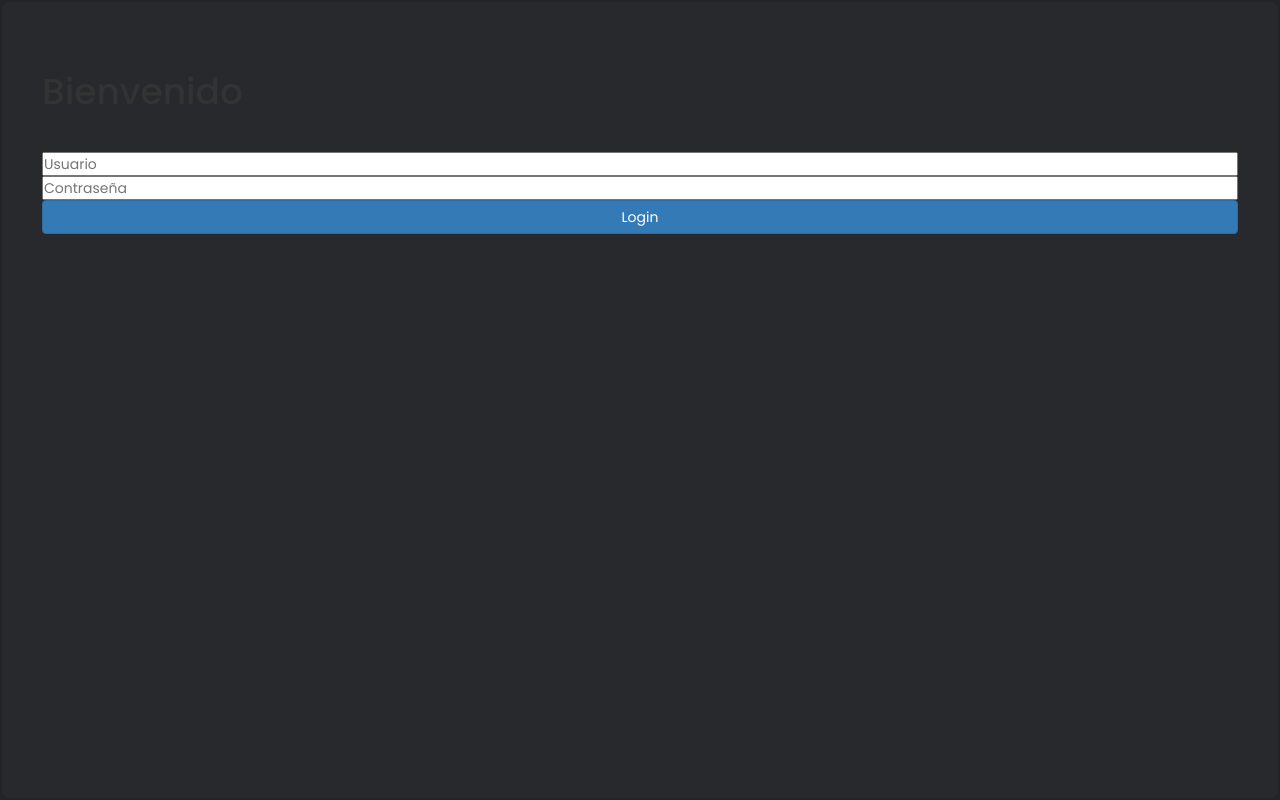
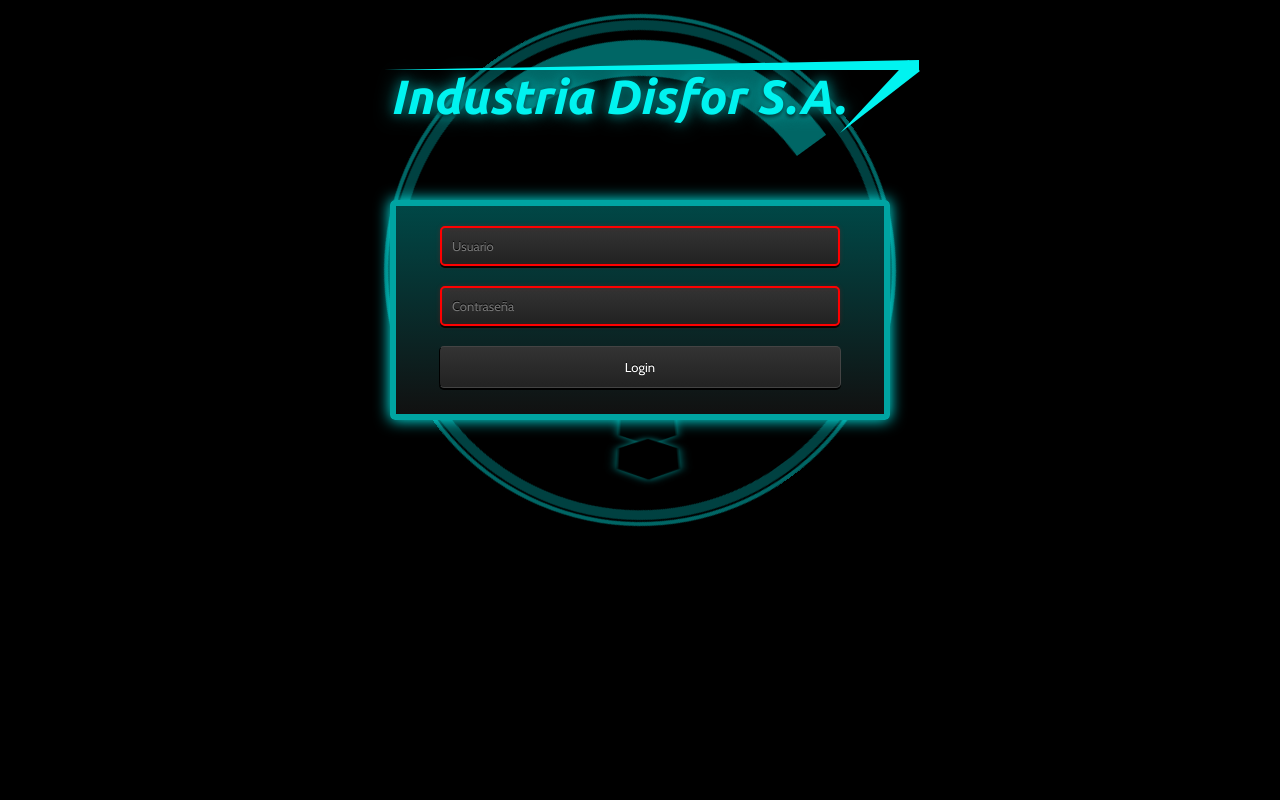
Before and after one commit to EduBnll/Login_django, a Django app: page / in a window 1280 px wide. Run offline with Django 4.2, Linux system fonts and the light colour scheme; some libraries are stand-ins or nearby versions.

Commit message:
Login_django

```diff
--- a/LoginApp/static/css/login.css
+++ b/LoginApp/static/css/login.css
@@ -1,173 +1,336 @@
-@import url('https://fonts.googleapis.com/css2?family=Poppins:wght@300;400;500;600;700;800;900&display=swap');
-*
-{
-	margin: 0;
-	padding: 0;
-	box-sizing: border-box;
-  font-family: 'Poppins', sans-serif;
+@import "https://fonts.googleapis.com/css?family=Ubuntu:400,700italic";
+@import "https://fonts.googleapis.com/css?family=Cabin:400";
+* {
+  box-sizing: border-box;
 }
-body
-{
-	display: flex;
-	justify-content: center;
-	align-items: center;
-	min-height: 100vh;
-	flex-direction: column;
-	background: #23242a;
+
+body{
+  background: rgb(0, 0, 0);
+  background-size: cover;
+  font-size: 10px;
+  height: 100%;
+  overflow: hidden;
+  position: absolute;
+  text-align: center;
+  width: 100%;
 }
-.box
-{
-	position: relative;
-	width: 380px;
-	height: 420px;
-	background: #1c1c1c;
-	border-radius: 8px;
-	overflow: hidden;
+
+/* =========================================
+Stark Industries Logo
+========================================= */
+#logo {
+  animation: logo-entry 4s ease-in;
+  width: 500px;
+  margin: 0 auto;
+  position: relative;
+  z-index: 40;
 }
-.box::before
-{
-	content: '';
-	z-index: 1;
-	position: absolute;
-	top: -50%;
-	left: -50%;
-	width: 380px;
-	height: 420px;
-	transform-origin: bottom right;
-	background: linear-gradient(0deg,transparent,#45f3ff,#45f3ff);
-	animation: animate 6s linear infinite;
+
+h1 {
+  animation: text-glow 2s ease-out infinite alternate;
+  font-family: 'Ubuntu', sans-serif;
+  color: #00a4a2;
+  font-size: 48px;
+  font-size: 4.8rem;
+  font-weight: bold;
+  position: absolute;
+  text-shadow: 0 0 10px #000, 0 0 20px #000, 0 0 30px #000, 0 0 40px #000, 0 0 50px #000, 0 0 60px #000, 0 0 70px #000;
+  top: 50px;
 }
-.box::after
-{
-	content: '';
-	z-index: 1;
-	position: absolute;
-	top: -50%;
-	left: -50%;
-	width: 380px;
-	height: 420px;
-	transform-origin: bottom right;
-	background: linear-gradient(0deg,transparent,#45f3ff,#45f3ff);
-	animation: animate 6s linear infinite;
-	animation-delay: -3s;
+h1:before {
+  animation: before-glow 2s ease-out infinite alternate;
+  border-left: 535px solid transparent;
+  border-bottom: 10px solid #00a4a2;
+  content: ' ';
+  height: 0;
+  position: absolute;
+  right: -74px;
+  top: -10px;
+  width: 0;
 }
-@keyframes animate
-{
-	0%
-	{
-		transform: rotate(0deg);
-	}
-	100%
-	{
-		transform: rotate(360deg);
-	}
+h1:after {
+  animation: after-glow 2s ease-out infinite alternate;
+  border-left: 100px solid transparent;
+  border-top: 16px solid #00a4a2;
+  content: ' ';
+  height: 0;
+  position: absolute;
+  right: -85px;
+  top: 24px;
+  transform: rotate(-47deg);
+  width: 0;
 }
-form
-{
-	position: absolute;
-	inset: 2px;
-	background: #28292d;
-	padding: 50px 40px;
-	border-radius: 8px;
-	z-index: 2;
-	display: flex;
-	flex-direction: column;
+
+/* =========================================
+Log in form
+========================================= */
+#fade-box {
+  animation: input-entry 3s ease-in;
+  z-index: 4;
 }
-h2
-{
-	color: #45f3ff;
-	font-weight: 500;
-	text-align: center;
-	letter-spacing: 0.1em;
+
+.stark-login form {
+  animation: form-entry 3s ease-in-out;
+  background: #111;
+  background: linear-gradient(#004746, #111111);
+  border: 6px solid #00a4a2;
+  box-shadow: 0 0 15px #00fffd;
+  border-radius: 5px;
+  display: inline-block;
+  height: 220px;
+  margin: 200px auto 0;
+  position: relative;
+  z-index: 4;
+  width: 500px;
+  transition: 1s all;
 }
-.inputBox
-{
-	position: relative;
-	width: 300px;
-	margin-top: 35px;
+.stark-login form:hover {
+  border: 6px solid #00fffd;
+  box-shadow: 0 0 25px #00fffd;
+  transition: 1s all;
 }
-.inputBox input
-{
-	position: relative;
-	width: 100%;
-	padding: 20px 10px 10px;
-	background: transparent;
-	outline: none;
-	box-shadow: none;
-	border: none;
-	color: #23242a;
-	font-size: 1em;
-	letter-spacing: 0.05em;
-	transition: 0.5s;
-	z-index: 10;
+.stark-login input {
+  background: #222;
+  background: linear-gradient(#333333, #222222);
+  border: 1px solid #444;
+  border-radius: 5px;
+  box-shadow: 0 2px 0 #000;
+  color: #888;
+  display: block;
+  font-family: 'Cabin', helvetica, arial, sans-serif;
+  font-size: 13px;
+  font-size: 1.3rem;
+  height: 40px;
+  margin: 20px auto 10px;
+  padding: 0 10px;
+  text-shadow: 0 -1px 0 #000;
+  width: 400px;
 }
-.inputBox span
-{
-	position: absolute;
-	left: 0;
-	padding: 20px 0px 10px;
-	pointer-events: none;
-	font-size: 1em;
-	color: #8f8f8f;
-	letter-spacing: 0.05em;
-	transition: 0.5s;
+.stark-login input:focus {
+  animation: box-glow 1s ease-out infinite alternate;
+  background: #0B4252;
+  background: linear-gradient(#333933, #222922);
+  border-color: #00fffc;
+  box-shadow: 0 0 5px rgba(0, 255, 253, 0.2), inset 0 0 5px rgba(0, 255, 253, 0.1), 0 2px 0 #000;
+  color: #efe;
+  outline: none;
 }
-.inputBox input:valid ~ span,
-.inputBox input:focus ~ span
-{
-	color: #45f3ff;
-	transform: translateX(0px) translateY(-34px);
-	font-size: 0.75em;
+.stark-login input:invalid {
+  border: 2px solid red;
+  box-shadow: 0 0 5px rgba(255, 0, 0, 0.2), inset 0 0 5px rgba(255, 0, 0, 0.1), 0 2px 0 #000;
 }
-.inputBox i
-{
-	position: absolute;
-	left: 0;
-	bottom: 0;
-	width: 100%;
-	height: 2px;
-	background: #45f3ff;
-	border-radius: 4px;
-	overflow: hidden;
-	transition: 0.5s;
-	pointer-events: none;
-	z-index: 9;
+.stark-login button {
+  animation: input-entry 3s ease-in;
+  background: #222;
+  background: linear-gradient(#333333, #222222);
+  box-sizing: content-box;
+  border: 1px solid #444;
+  border-left-color: #000;
+  border-radius: 5px;
+  box-shadow: 0 2px 0 #000;
+  color: #fff;
+  display: block;
+  font-family: 'Cabin', helvetica, arial, sans-serif;
+  font-size: 13px;
+  font-weight: 400;
+  height: 40px;
+  line-height: 40px;
+  margin: 20px auto;
+  padding: 0;
+  position: relative;
+  text-shadow: 0 -1px 0 #000;
+  width: 400px;
+  transition: 1s all;
 }
-.inputBox input:valid ~ i,
-.inputBox input:focus ~ i
-{
-	height: 44px;
+.stark-login button:hover,
+.stark-login button:focus {
+  background: #0C6125;
+  background: linear-gradient(#393939, #292929);
+  color: #00fffc;
+  outline: none;
+  transition: 1s all;
 }
-.links
-{
-	display: flex;
-	justify-content: space-between;
+.stark-login button:active {
+  background: #292929;
+  background: linear-gradient(#393939, #292929);
+  box-shadow: 0 1px 0 #000, inset 1px 0 1px #222;
+  top: 1px;
 }
-.links a
-{
-	margin: 10px 0;
-	font-size: 0.75em;
-	color: #8f8f8f;
-	text-decoration: beige;
+
+/* =========================================
+Spinner
+========================================= */
+#circle1 {
+  animation: circle1 4s linear infinite, circle-entry 6s ease-in-out;
+  background: #000;
+  border-radius: 50%;
+  border: 10px solid #00a4a2;
+  box-shadow: 0 0 0 2px black, 0 0 0 6px #00fffc;
+  height: 500px;
+  width: 500px;
+  position: absolute;
+  top: 20px;
+  left: 50%;
+  margin-left: -250px;
+  overflow: hidden;
+  opacity: 0.4;
+  z-index: -3;
 }
-.links a:hover,
-.links a:nth-child(2)
-{
-	color: #45f3ff;
+
+#inner-cirlce1 {
+  background: #000;
+  border-radius: 50%;
+  border: 36px solid #00fffc;
+  height: 460px;
+  width: 460px;
+  margin: 10px;
 }
-input[type="submit"]
-{
-	border: none;
-	outline: none;
-	padding: 11px 25px;
-	background: #45f3ff;
-	cursor: pointer;
-	border-radius: 4px;
-	font-weight: 600;
-	width: 100px;
-	margin-top: 10px;
+#inner-cirlce1:before {
+  content: ' ';
+  width: 240px;
+  height: 480px;
+  background: #000;
+  position: absolute;
+  top: 0;
+  left: 0;
 }
-input[type="submit"]:active
-{
-	opacity: 0.8;
+#inner-cirlce1:after {
+  content: ' ';
+  width: 480px;
+  height: 240px;
+  background: #000;
+  position: absolute;
+  top: 0;
+  left: 0;
 }
+
+/* =========================================
+Hexagon Mesh
+========================================= */
+.hexagons {
+  animation: logo-entry 4s ease-in;
+  color: #000;
+  font-size: 52px;
+  font-size: 5.1rem;
+  letter-spacing: -0.2em;
+  line-height: 0.7;
+  position: absolute;
+  text-shadow: 0 0 6px #00fffc;
+  top: 310px;
+  width: 100%;
+  transform: perspective(600px) rotateX(60deg) scale(1.4);
+  z-index: -3;
+}
+
+/* =========================================
+Animation Keyframes
+========================================= */
+@keyframes logo-entry {
+  0% {
+    opacity: 0;
+  }
+  80% {
+    opacity: 0;
+  }
+  100% {
+    opacity: 1;
+  }
+}
+@keyframes circle-entry {
+  0% {
+    opacity: 0;
+  }
+  20% {
+    opacity: 0;
+  }
+  100% {
+    opacity: 0.4;
+  }
+}
+@keyframes input-entry {
+  0% {
+    opacity: 0;
+  }
+  90% {
+    opacity: 0;
+  }
+  100% {
+    opacity: 1;
+  }
+}
+@keyframes form-entry {
+  0% {
+    height: 0;
+    width: 0;
+    opacity: 0;
+    padding: 0;
+  }
+  20% {
+    height: 0;
+    border: 1px solid #00a4a2;
+    width: 0;
+    opacity: 0;
+    padding: 0;
+  }
+  40% {
+    width: 0;
+    height: 220px;
+    border: 6px solid #00a4a2;
+    opacity: 1;
+    padding: 0;
+  }
+  100% {
+    height: 220px;
+    width: 500px;
+  }
+}
+@keyframes box-glow {
+  0% {
+    border-color: #00b8b6;
+    box-shadow: 0 0 5px rgba(0, 255, 253, 0.2), inset 0 0 5px rgba(0, 255, 253, 0.1), 0 2px 0 #000;
+  }
+  100% {
+    border-color: #00fffc;
+    box-shadow: 0 0 20px rgba(0, 255, 253, 0.6), inset 0 0 10px rgba(0, 255, 253, 0.4), 0 2px 0 #000;
+  }
+}
+@keyframes text-glow {
+  0% {
+    color: #00a4a2;
+    text-shadow: 0 0 10px #000, 0 0 20px #000, 0 0 30px #000, 0 0 40px #000, 0 0 50px #000, 0 0 60px #000, 0 0 70px #000;
+  }
+  100% {
+    color: #00fffc;
+    text-shadow: 0 0 20px rgba(0, 255, 253, 0.6), 0 0 10px rgba(0, 255, 253, 0.4), 0 2px 0 #000;
+  }
+}
+@keyframes before-glow {
+  0% {
+    border-bottom: 10px solid #00a4a2;
+  }
+  100% {
+    border-bottom: 10px solid #00fffc;
+  }
+}
+@keyframes after-glow {
+  0% {
+    border-top: 16px solid #00a4a2;
+  }
+  100% {
+    border-top: 16px solid #00fffc;
+  }
+}
+@keyframes circle1 {
+  0% {
+    -moz-transform: rotate(0deg);
+    -ms-transform: rotate(0deg);
+    -webkit-transform: rotate(0deg);
+    transform: rotate(0deg);
+  }
+  100% {
+    -moz-transform: rotate(360deg);
+    -ms-transform: rotate(360deg);
+    -webkit-transform: rotate(360deg);
+    transform: rotate(360deg);
+  }
+}
--- a/LoginApp/templates/login.html
+++ b/LoginApp/templates/login.html
@@ -6,18 +6,42 @@
 <html lang="en">
 <head>
 	<meta charset="UTF-8">
-	<title>Login Form</title>
+	<title>Login</title>
     {% load static %}
     <link rel="stylesheet" href="{% static 'css/login.css' %}">
 </head>
 <body>
+<div id="logo">
+  <h1><i> Industria  Disfor S.A. </i></h1>
+</div>
+<section class="stark-login">
+
   <form method="POST" action="/loginAction/">
       {% csrf_token %}
-             <h1>Bienvenido</h1>
-             <h3>{{ err }}</h3>
+    <div id="fade-box">
           <input type="text" name="usu" placeholder="Usuario" required="required"/>
         <input type="password" name="pass" placeholder="Contraseña" required="required"/>
+
       <button type="submit" class="btn btn-primary btn-block btn-large">Login</button>
+    </div>
   </form>
+  <div class="hexagons">
+    <span>&#x2B22;</span>
+    <br>
+    <span>&#x2B22;</span>
+    <br>
+    <span>&#x2B22;</span>
+    <br>
+    <span>&#x2B22;</span>
+    <br>
+    <span>&#x2B22;</span>
+  </div>
+</section>
+
+<div id="circle1">
+  <div id="inner-cirlce1">
+    <h2> </h2>
+  </div>
+</div>
 </body>
 </html>
```
Lines whose indentation alone changed are shown as unchanged.
